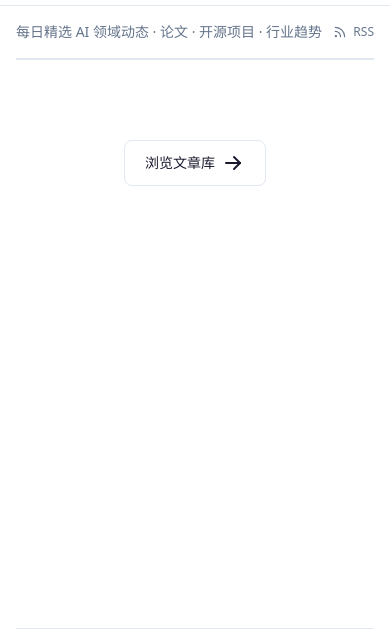
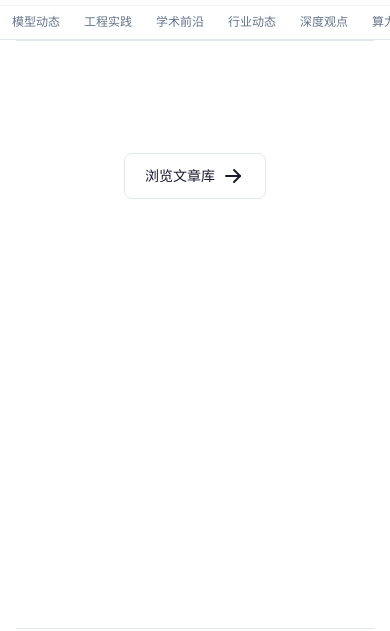
Before and after one commit to astralor/feed, an Astro site: page / in a window 390 px wide. Shown: the part 51-682 px from the top of the page. Built offline with nearby package versions, Linux system fonts and the light colour scheme; Astro itself is replaced by a stand-in of ours.

Commit message:
fix: mobile layout — add mobile nav tabs, remove subtitle, show sidebar on mobile
- Header: add horizontal scrollable category tabs for mobile (sm:hidden)
- Remove subtitle/RSS bar (was overlapping with page content on mobile)
- Sidebar: change from hidden lg:block to flex-col/flex-row responsive
  (shows below main content on mobile, right column on desktop)

```diff
--- a/src/components/Header.astro
+++ b/src/components/Header.astro
@@ -38,7 +38,7 @@ const navCategories = CATEGORIES;
       {SITE.title}
     </a>
 
-    <!-- Category tabs (right after logo) -->
+    <!-- Category tabs (desktop) -->
     <nav class="hidden sm:flex items-center gap-0 overflow-x-auto -mb-px h-full flex-1">
       {navCategories.map(cat => (
         <a
@@ -93,4 +93,32 @@ const navCategories = CATEGORIES;
       )}
     </div>
   </div>
+
+  <!-- Mobile category tabs (horizontal scroll) -->
+  <nav class="sm:hidden flex items-center gap-0 overflow-x-auto border-t border-border/50 -mb-px">
+    {navCategories.map(cat => (
+      <a
+        href={`/categories/${cat.slug}/`}
+        class:list={[
+          "whitespace-nowrap px-3 py-2 text-xs font-medium border-b-2 transition-colors",
+          isActive(`/categories/${cat.slug}`)
+            ? "border-accent text-accent"
+            : "border-transparent text-text-secondary",
+        ]}
+      >
+        {cat.label}
+      </a>
+    ))}
+    <a
+      href="/posts"
+      class:list={[
+        "whitespace-nowrap px-3 py-2 text-xs font-medium border-b-2 transition-colors",
+        isActive("/posts")
+          ? "border-accent text-accent"
+          : "border-transparent text-text-secondary",
+      ]}
+    >
+      文章库
+    </a>
+  </nav>
 </header>
--- a/src/pages/index.astro
+++ b/src/pages/index.astro
@@ -7,7 +7,6 @@ import LinkButton from "@/components/LinkButton.astro";
 import Card from "@/components/Card.astro";
 import getSortedPosts from "@/utils/getSortedPosts";
 import { getPath } from "@/utils/getPath";
-import IconRss from "@/assets/icons/IconRss.svg";
 import IconArrowRight from "@/assets/icons/IconArrowRight.svg";
 import { CATEGORIES } from "@/constants";
 
@@ -60,22 +59,6 @@ const hotPosts = sortedPosts
 <Layout>
   <Header />
   <main id="main-content" data-layout="index" class="app-layout">
-    <!-- Subtitle bar (no duplicate h1) -->
-    <div class="flex items-center justify-between py-4 border-b border-border">
-      <p class="text-sm text-text-secondary">
-        每日精选 AI 领域动态 · 论文 · 开源项目 · 行业趋势
-      </p>
-      <a
-        target="_blank"
-        href="/rss.xml"
-        class="flex items-center gap-1.5 text-xs text-text-secondary hover:text-accent transition-colors"
-        title="RSS Feed"
-      >
-        <IconRss width={14} height={14} class="stroke-current stroke-2" />
-        RSS
-      </a>
-    </div>
-
     <!-- Featured / Headlines -->
     {featured.length > 0 && (
       <section class="py-6">
@@ -94,7 +77,7 @@ const hotPosts = sortedPosts
     )}
 
     <!-- Main content + Sidebar layout -->
-    <div class="flex gap-8 pb-8 border-t border-border pt-6">
+    <div class="flex flex-col lg:flex-row gap-8 pb-8 border-t border-border pt-6">
       <!-- Left: Main category sections -->
       <div class="flex-1 min-w-0">
         <div class="grid grid-cols-1 gap-8 md:grid-cols-2">
@@ -127,8 +110,8 @@ const hotPosts = sortedPosts
         </div>
       </div>
 
-      <!-- Right: Sidebar -->
-      <aside class="hidden lg:block w-72 shrink-0 space-y-8">
+      <!-- Right: Sidebar (desktop: right column, mobile: below main) -->
+      <aside class="w-full lg:w-72 lg:shrink-0 space-y-8">
         <!-- 深度观点 -->
         {opinionPosts.length > 0 && (
           <section>
```
